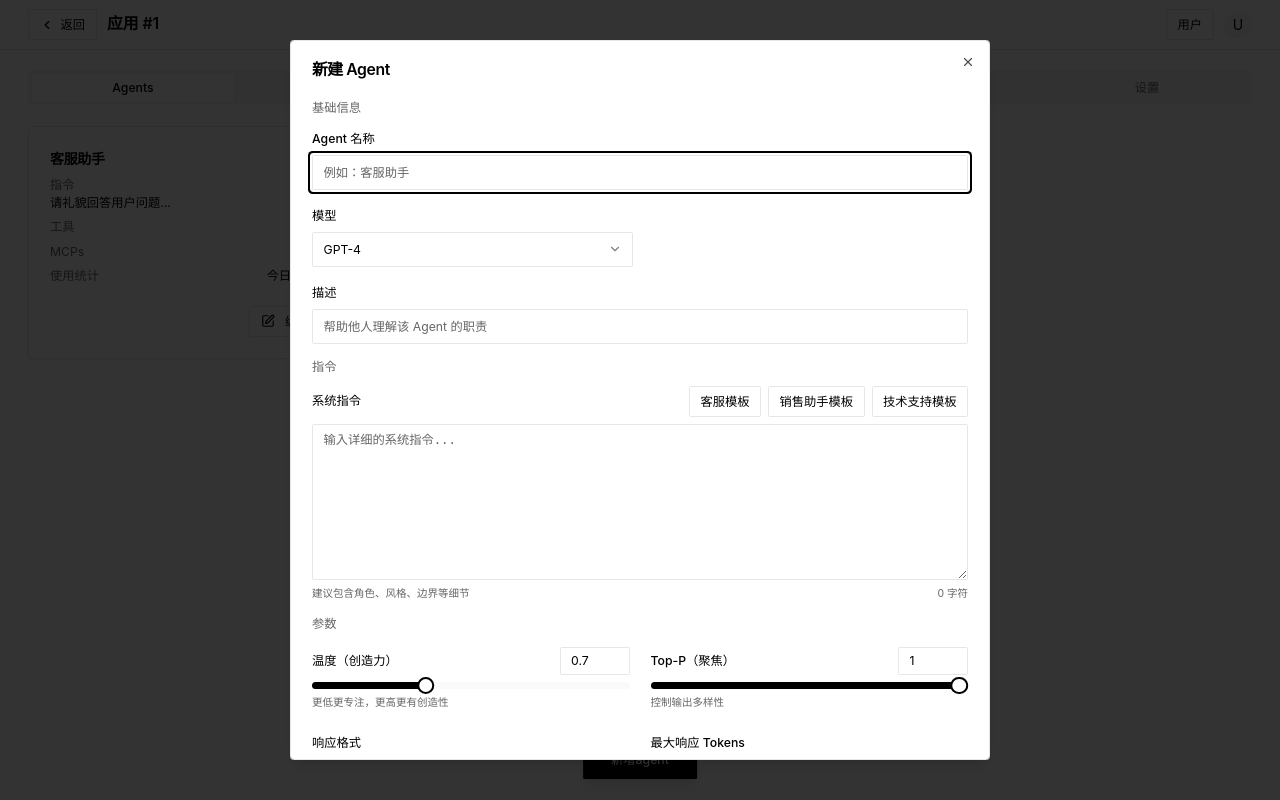
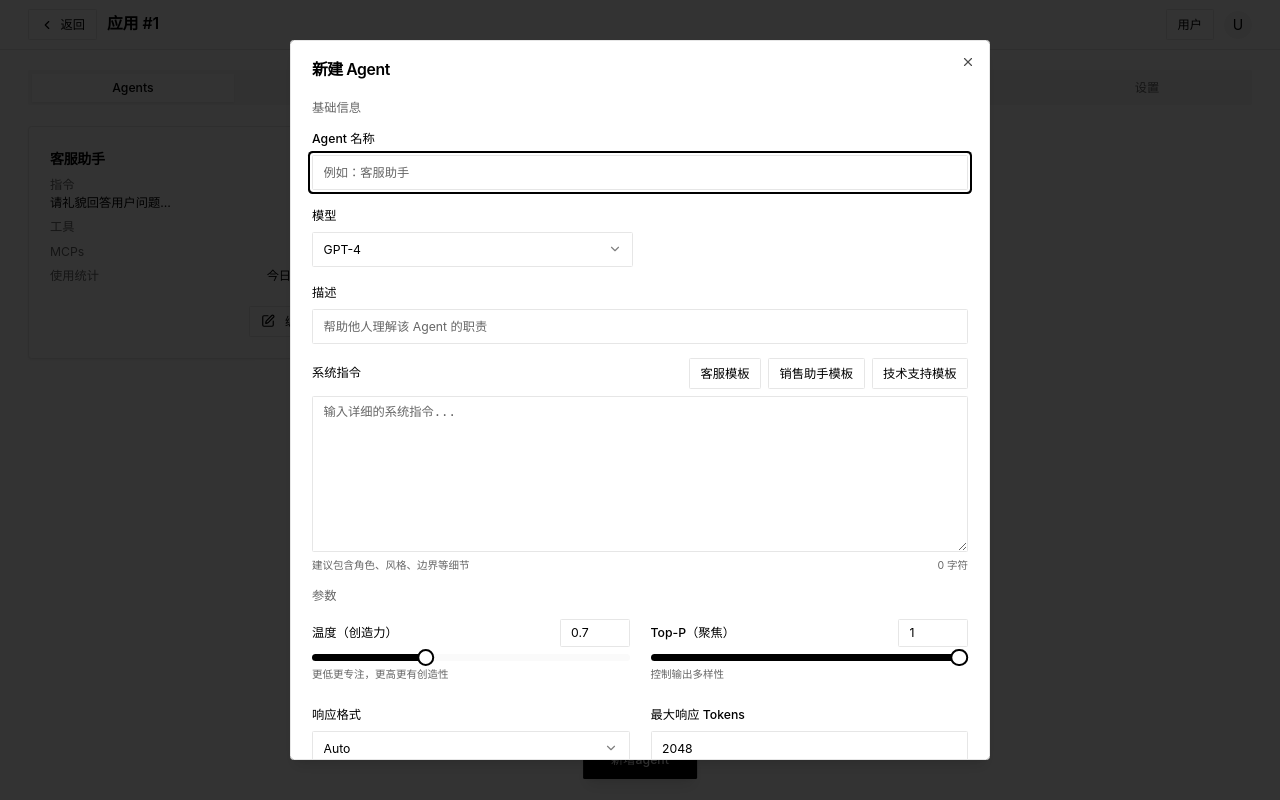
Before and after one commit to Whopus/prompt-pilot-workshop, a React (Vite) app: page /apps/1/1 in a window 1280 px wide. Both pictures are taken after a click on the button "新增agent". Built offline with nearby package versions, Linux system fonts and the light colour scheme.

Commit message:
Refactor agent modal layout
Move system instruction to basic information section and remove the instruction section.

```diff
--- a/src/pages/modals/AgentModal.tsx
+++ b/src/pages/modals/AgentModal.tsx
@@ -295,22 +295,19 @@ const AgentModal = ({ children, agent }: Props) => {
                 maxLength={500}
               />
             </div>
-          </div>
-        </section>
-
-
-        {/* Instructions */}
-        <section className="space-y-3">
-          <div className="flex items-center justify-between">
-            <h3 className="text-sm font-medium text-muted-foreground">指令</h3>
-          </div>
-          <div className="space-y-2">
+            <div className="space-y-2 md:col-span-2">
               <div className="flex items-center justify-between">
                 <Label>系统指令</Label>
                 <div className="flex gap-2">
-                <Button variant="outline" size="sm" onClick={() => onInsertTemplate("客服模板")}>客服模板</Button>
-                <Button variant="outline" size="sm" onClick={() => onInsertTemplate("销售助手模板")}>销售助手模板</Button>
-                <Button variant="outline" size="sm" onClick={() => onInsertTemplate("技术支持模板")}>技术支持模板</Button>
+                  <Button variant="outline" size="sm" onClick={() => onInsertTemplate("客服模板")}>
+                    客服模板
+                  </Button>
+                  <Button variant="outline" size="sm" onClick={() => onInsertTemplate("销售助手模板")}>
+                    销售助手模板
+                  </Button>
+                  <Button variant="outline" size="sm" onClick={() => onInsertTemplate("技术支持模板")}>
+                    技术支持模板
+                  </Button>
                 </div>
               </div>
               <Textarea
@@ -325,7 +322,10 @@ const AgentModal = ({ children, agent }: Props) => {
                 <span>{instructions.length.toLocaleString()} 字符</span>
               </div>
             </div>
+          </div>
         </section>
+
+
 
 
         {/* Parameters */}
```
Lines whose indentation alone changed are shown as unchanged.
